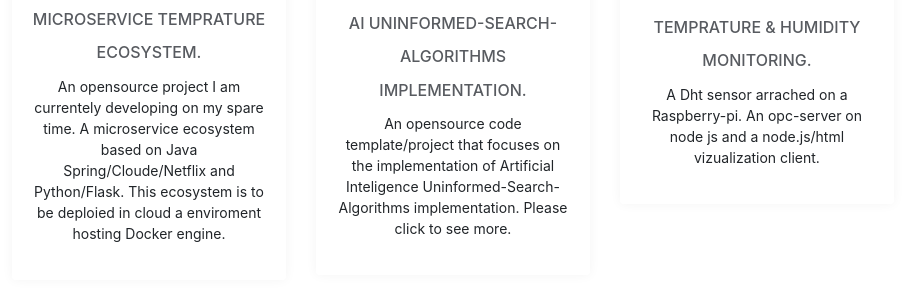
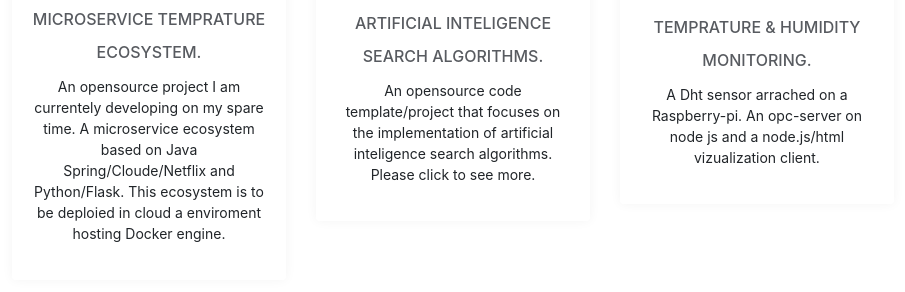
Before and after one commit to AbstractVersion/AbstractVersion, a website with bundled scripts: page index.html in a window 1280 px wide. Shown: the part 6952-7244 px from the top of the page, without its empty margins (323-1228 px from the left). Built offline with nearby package versions, Linux system fonts and the light colour scheme; a web font is replaced by a local one.

```diff
--- a/index.html
+++ b/index.html
@@ -1032,14 +1032,14 @@
             </div>
           </a>
           <!-- Services item -->
-          <a href="https://github.com/AbstractVersion/artificial-inteligence/tree/master/search-algorithms/uninformed-search-algorithms">
+          <a href="https://github.com/AbstractVersion/artificial-inteligence/tree/master/search-algorithms/">
             <div class="col-md-6 col-lg-4 col-xs-12">
               <div class="services-item wow fadeInRight" data-wow-delay="0.3s">
                 <img style="width:100%; height:100%;"src="./img/projects/uns-ai-alg.png" alt="Microservices Ecosystem">
 
                 <div class="services-content">
-                  <h3><a href="https://github.com/AbstractVersion/artificial-inteligence/tree/master/search-algorithms/uninformed-search-algorithms">AI Uninformed-Search-Algorithms implementation.</a></h3>
-                  <p>An opensource code template/project that focuses on the implementation of Artificial Inteligence Uninformed-Search-Algorithms implementation. Please click to see more.</p>
+                  <h3><a href="https://github.com/AbstractVersion/artificial-inteligence/tree/master/search-algorithms/">Artificial Inteligence Search Algorithms.</a></h3>
+                  <p>An opensource code template/project that focuses on the implementation of artificial inteligence search algorithms. Please click to see more.</p>
                 </div>
               </div>
             </div>
```
